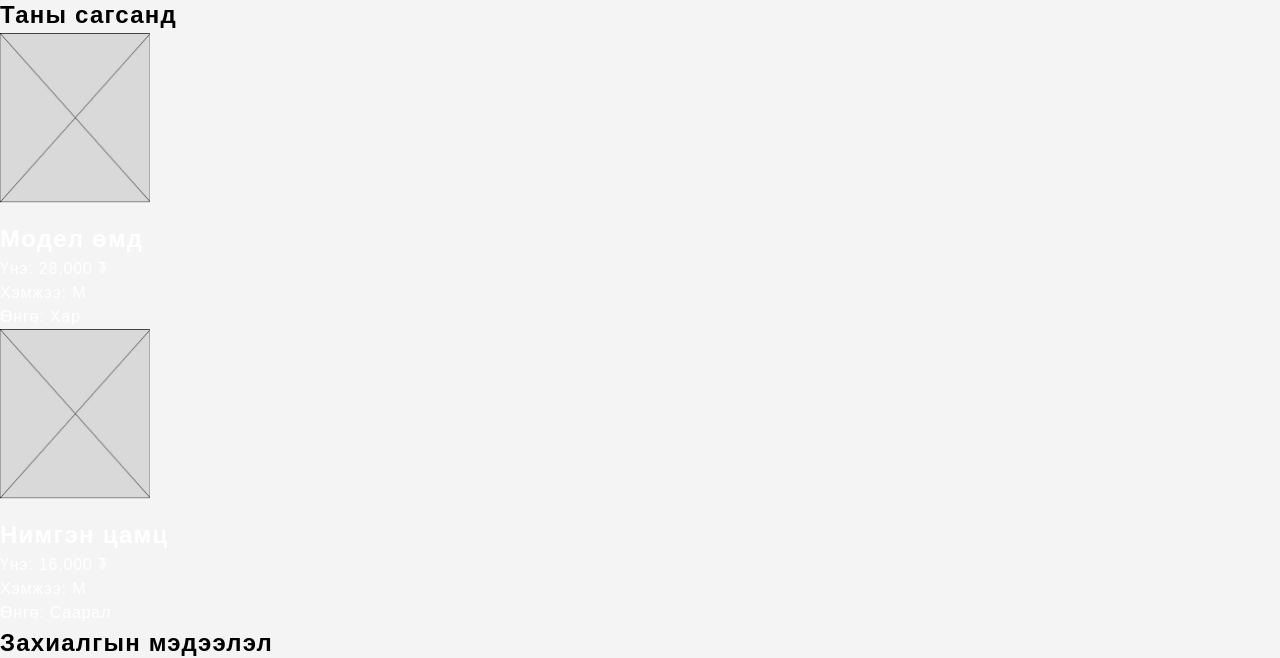
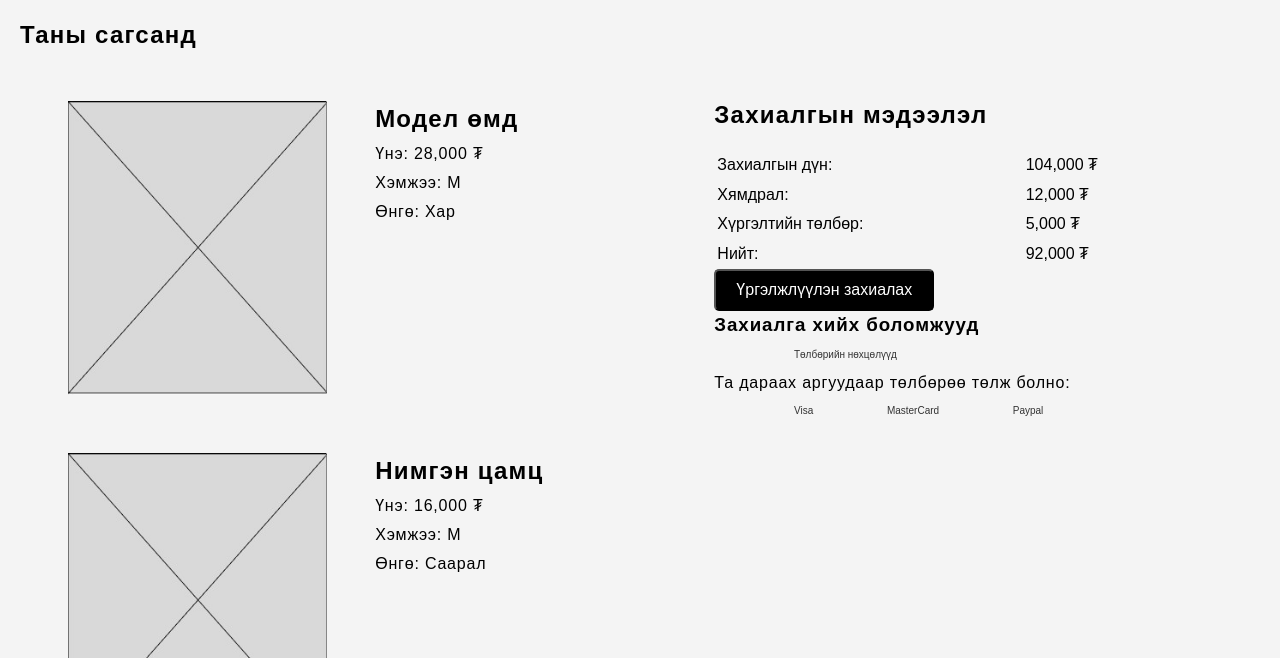
Before and after one commit to Munhjavhlan/Thriftshop, a plain HTML site: page cart.html in a window 1280 px wide. Shown: the part 127-785 px from the top of the page. Drawn offline with Linux system fonts and the light colour scheme.

Commit message:
Add files via upload

```diff
--- a/static/style.css
+++ b/static/style.css
@@ -129,7 +129,6 @@ form {
     display: flex;
     align-items: center;
     padding: 2px 50px;
-    background-color: #f8f8f8;
 }
 
 form input[type="text"] {
@@ -651,6 +650,7 @@ hr{
     flex-direction: column;
     align-items: center;
     margin: 0 10px;
+    color: #000000;
 }
 .product-gallery figure img {
     width: 100%;
@@ -670,10 +670,7 @@ hr{
 .info figcaption p{
     text-align: center;
 }
-
 .info button {
-    background-color: #f0f0f0;
-    border: none;
     padding: 10px 20px;
     cursor: pointer;
     align-items: center;
@@ -688,3 +685,49 @@ hr{
     display: flex; /* Aligns children in a row */
     align-items: center; /* Vertically centers radio buttons with labels */
 }
+
+.cart-container {
+    display: flex;
+    margin: 20px;
+    justify-items: center;
+}
+.cart-items figure {
+    display: flex;
+    gap: 3rem;
+    margin: 3rem;
+    color: #000000;
+}
+.cart-items figcaption {
+    display: flex;
+    flex-direction: column;
+    gap: 5px;
+    flex: 1;
+}
+.cart-items img{
+    width: 50%;
+}
+.order-info {
+    flex: 2;
+
+    padding: 5rem;
+    border-radius: 8px;
+}
+.order-info a {
+    display: inline-block;
+    padding: 8px 16px;
+    font-size: 2rem;
+    text-decoration: none;
+    color: #333;
+    border-radius: 4px;
+    transition: background-color 0.3s, color 0.3s;
+}
+
+.order-info a:hover {
+    background-color: #333;
+    color: #fff;
+}
+.order-summary {
+    width: 100%;
+    overflow: hidden;
+    margin-top: 1rem;
+}
```
